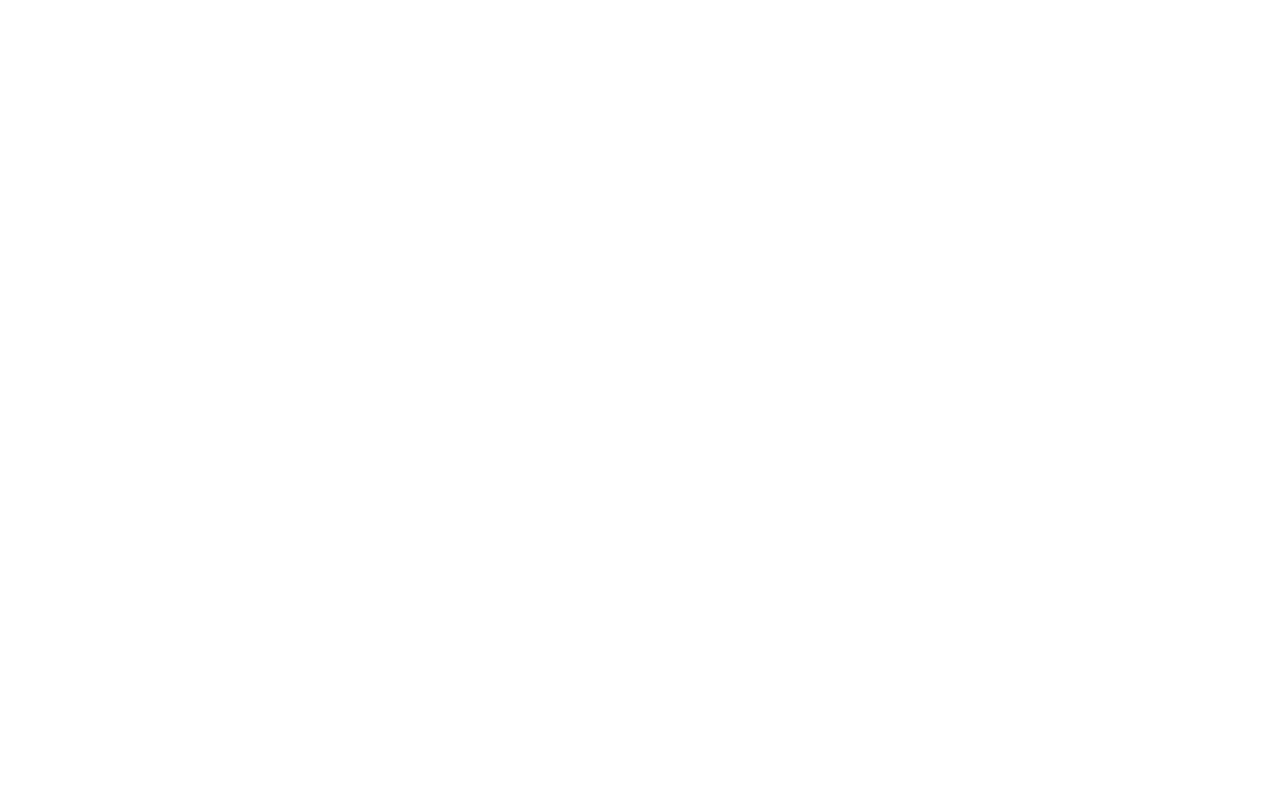
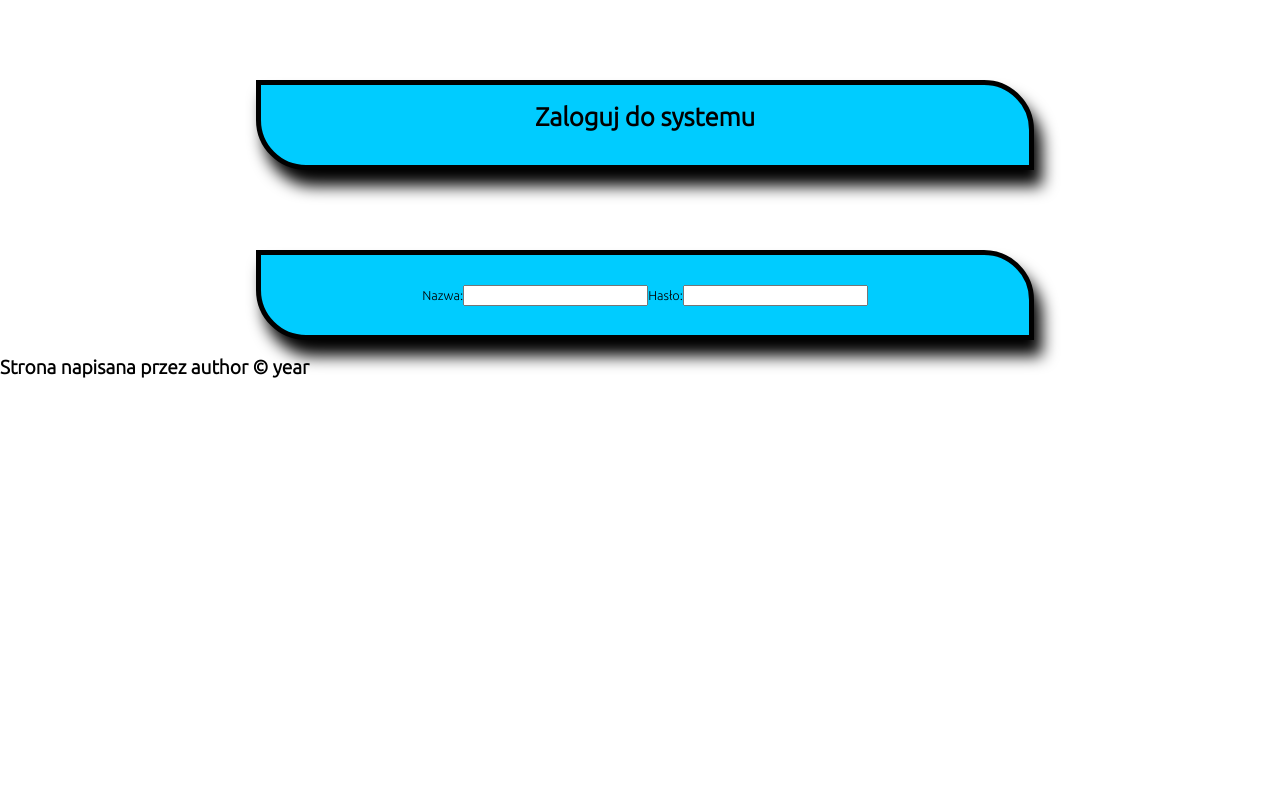
Before and after one commit to Shadow0627/incident-medical-card, a PHP site: page / in a window 1280 px wide. Before the commit the page is empty. Run offline with PHP 8.4, Linux system fonts and the light colour scheme; some libraries are stand-ins or nearby versions.

Commit message:
frontpage

```diff
--- a/config/config.php
+++ b/config/config.php
@@ -3,6 +3,8 @@
 define('db_user', 'root');
 define('db_pass', '');
 define('db_name', 'medical_card');
-define('title', 'medical_card');
+define('title', 'patient card');
 define('author', 'Piotr Porwit');
 define('description', 'Special app for paramedic teams');
+define('keywords', 'sar, paramedics, zrm, porwit, ratownictwo medyczne, med stuff, med, support, helpers');
+define('year', date('Y'));
--- /dev/null
+++ b/css/index.css
@@ -0,0 +1,44 @@
+body {
+  margin: 0px !important;
+  padding: 0px !important;
+  color: #000000;
+  font-family: ubuntu;
+  font-size: 1vw;
+}
+
+.main-head-log {
+  width: 60%;
+  height: 10vh;
+  background-color: #00ccff;
+  text-align: center;
+  margin-left: 20%;
+  border: 5px solid black;
+  border-radius: 0px 50px 0px 50px;
+  margin-top: 10vh;
+  -webkit-box-shadow: 1vh 2vh 2vh black;
+          box-shadow: 1vh 2vh 2vh black;
+}
+
+.main-form-log {
+  width: 60%;
+  height: 10vh;
+  background-color: #00ccff;
+  display: -webkit-box;
+  display: -ms-flexbox;
+  display: flex;
+  -webkit-box-pack: center;
+      -ms-flex-pack: center;
+          justify-content: center;
+  -webkit-box-align: center;
+      -ms-flex-align: center;
+          align-items: center;
+  -ms-flex-line-pack: distribute;
+      align-content: space-around;
+  margin-left: 20%;
+  border: 5px solid black;
+  border-radius: 0px 50px 0px 50px;
+  margin-top: 10vh;
+  -webkit-box-shadow: 1vh 2vh 2vh black;
+          box-shadow: 1vh 2vh 2vh black;
+}
+/*# sourceMappingURL=index.css.map */
--- /dev/null
+++ b/css/index.scss
@@ -0,0 +1,41 @@
+$font: ubuntu;
+$divbgcolor: #00ccff;
+$color: #000000;
+$bodybgcolor: #ffffff;
+
+body
+{
+    margin: 0px !important;
+    padding: 0px !important;
+    color: $color;
+    font-family: $font;
+    font-size: 1vw;
+}
+
+.main-head-log
+{
+    width: 60%;
+    height: 10vh;
+    background-color: $divbgcolor;
+    text-align: center;
+    margin-left: 20%;
+    border: 5px solid black;
+    border-radius: 0px 50px 0px 50px;
+    margin-top: 10vh;
+    box-shadow: 1vh 2vh 2vh black;
+}
+.main-form-log
+{
+    width: 60%;
+    height: 10vh;
+    background-color: $divbgcolor;
+    display: flex;
+    justify-content: center;
+    align-items: center;
+    align-content: space-around;
+    margin-left: 20%;
+    border: 5px solid black;
+    border-radius: 0px 50px 0px 50px;
+    margin-top: 10vh;
+    box-shadow: 1vh 2vh 2vh black;
+}
--- a/index.php
+++ b/index.php
@@ -1,2 +1,3 @@
 <?php
 include 'config/init.php';
+include 'templates/frontpage.php';
--- /dev/null
+++ b/templates/footer.php
@@ -0,0 +1,3 @@
+<footer><h2>Strona napisana przez <?php echo author; ?> © <?php echo year; ?></h2></footer>
+</body>
+</html>
--- /dev/null
+++ b/templates/frontpage.php
@@ -0,0 +1,11 @@
+<?php include 'head.php'; ?>
+<header class="main-head-log">
+    <h1>Zaloguj do systemu</h1>
+</header>
+<form method="post" class="main-form-log">
+    <label for="name">Nazwa:</label>
+    <input type="text" required id="name" name="name">
+    <label for="pass">Hasło:</label>
+    <input type="password" required id="pass" name="password">
+</form>
+<?php include 'footer.php'; ?>
--- /dev/null
+++ b/templates/head.php
@@ -0,0 +1,18 @@
+<!DOCTYPE html>
+<html lang="pl">
+<head>
+    <meta charset="UTF-8">
+    <meta name="viewport" content="width=device-width, initial-scale=1.0">
+    <title><?php echo title;?></title>
+    <meta http-equiv="X-UA-Compatible" content="IE=7">
+    <meta name="description" content="<?php echo description; ?>">
+    <meta http-equiv="X-UA-Compatible" content="ie=edge">
+    <meta name="keywords" content="<?php echo keywords; ?>">
+    <meta name="author" content="<?php echo author; ?>">
+    <script src="https://code.jquery.com/jquery-3.5.1.min.js" integrity="sha256-9/aliU8dGd2tb6OSsuzixeV4y/faTqgFtohetphbbj0=" crossorigin="anonymous"></script>
+    <link rel="stylesheet" href="/css/index.css">
+    <link rel="shortcut icon" href="/public/icon/favicon.png" type="image/x-icon">
+    <link rel="apple-touch-icon" href="/public/iconf/avicon.png">
+    <link href="https://fonts.googleapis.com/css2?family=Ubuntu:wght@300&display=swap" rel="stylesheet">
+</head>
+<body>
```
Also changed, not shown: README.md, 1 other file.
